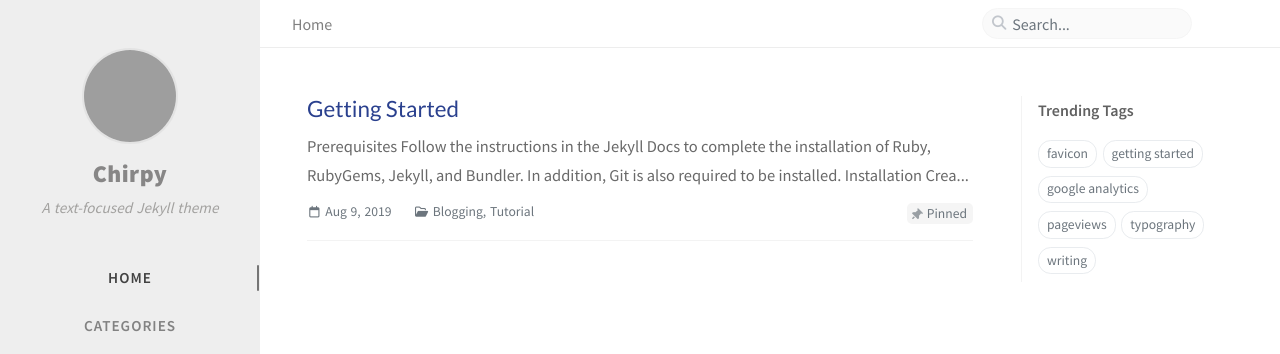
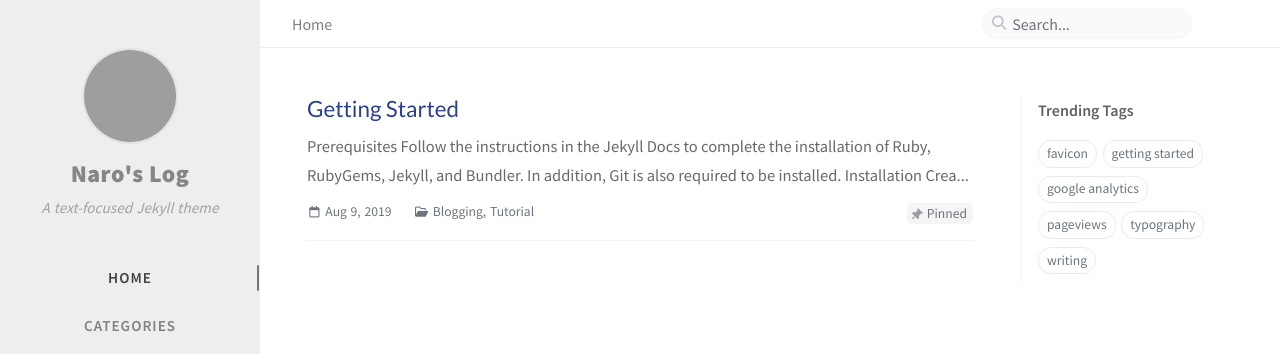
Before and after one commit to knnarro/nnarro.github.io, a Jekyll site: the page built from index.markdown, in a window 1280 px wide. Shown: the top 354 px of the page. Built offline with Jekyll 4.4.1, drawn with Linux system fonts in a browser that asks for light colours; comment, search, counter and statistics services are not loaded; grey boxes are pictures that could not be loaded.

Commit message:
fix: modify config

```diff
--- a/_config.yml
+++ b/_config.yml
@@ -14,12 +14,12 @@
 
 
 # Change to your timezone › http://www.timezoneconverter.com/cgi-bin/findzone/findzone
-timezone: Asia/Shanghai
+timezone: Asia/Seoul
 
 # jekyll-seo-tag settings › https://github.com/jekyll/jekyll-seo-tag/blob/master/docs/usage.md
 # ↓ --------------------------
 
-title: Chirpy                          # the main title
+title: Naro's Log                     # the main title
 
 tagline: A text-focused Jekyll theme   # it will display as the sub-title
 
@@ -30,7 +30,7 @@
 url: 'https://nnarro.github.io'
 
 github:
-  username: github_username             # change to your github username
+  username: nnarro          # change to your github username
 
 twitter:
   username: twitter_username            # change to your twitter username
```
